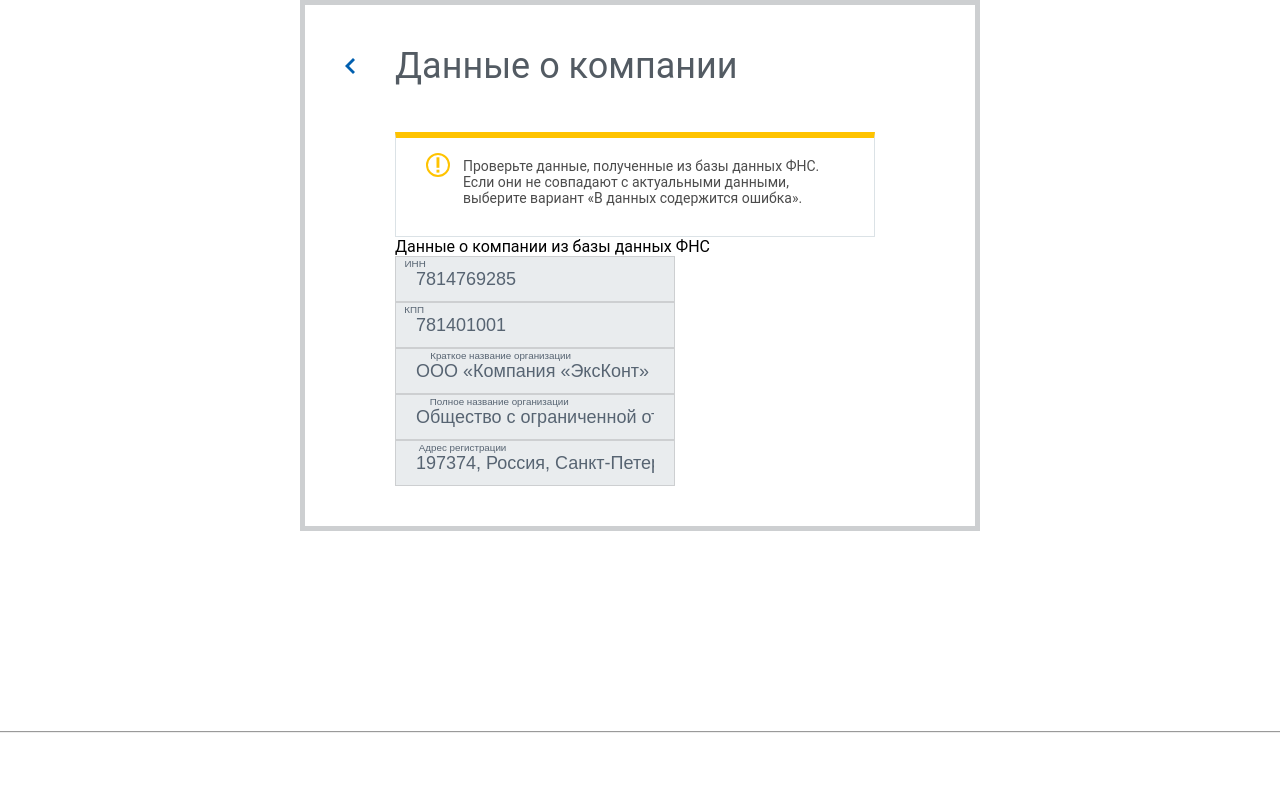
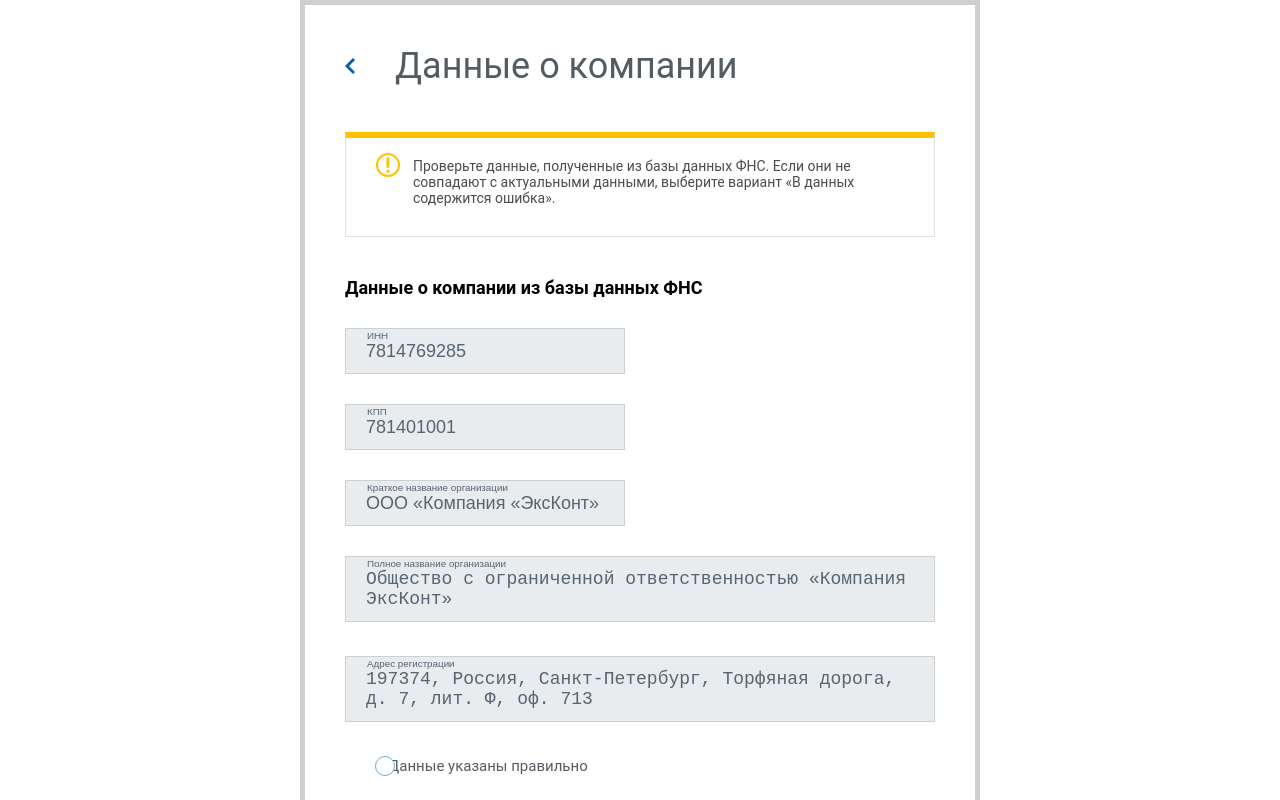
Before and after one commit to Mirzamorph/excont-react-modals, a React (Create React App) app: page / in a window 1280 px wide. Shown: the top 800 px of the page. Built offline with nearby package versions, Linux system fonts and the light colour scheme.

Commit message:
new component

```diff
--- a/src/components/Company.js
+++ b/src/components/Company.js
@@ -1,15 +1,16 @@
 import React from 'react';
 import Modal from './partials/Modal';
 import Promt from './partials/Promt';
-import { InputText } from './partials/FormParts';
+import { InputText, Textarea, RadioButton } from './partials/FormParts';
 
 const Company = () => (
   <Modal title="Данные о компании">
-    <div className="modal__container">
+    <div className="modal__promt">
       <Promt>
         Проверьте данные, полученные из базы данных ФНС. Если они не совпадают с
         актуальными данными, выберите вариант «В данных содержится ошибка».
       </Promt>
+    </div>
     <div className="modal__heading">Данные о компании из базы данных ФНС</div>
     <InputText placeholder="ИНН" disabled value="7814769285" />
     <InputText placeholder="КПП" disabled value="781401001" />
@@ -19,17 +20,27 @@ const Company = () => (
       disabled
       value="ООО «Компания «ЭксКонт»"
     />
-      <InputText
+    <Textarea
       placeholder="Полное название организации"
       disabled
-        value="Общество с ограниченной ответственностью «Компания Общество с ограниченной ответственностью «Компания
-        «ЭксКонт»«ЭксКонт»"
+      value="Общество с ограниченной ответственностью «Компания ЭксКонт»"
     />
-      <InputText
+    <Textarea
       placeholder="Адрес регистрации"
       disabled
       value="197374, Россия, Санкт-Петербург, Торфяная дорога, д. 7, лит. Ф, оф. 713"
     />
+    <div className="modal__radio-group">
+      <RadioButton title="Данные указаны правильно" name="radio" />
+      <RadioButton title="В данных содержится ошибка" name="radio" />
+    </div>
+    <div className="modal__heading">Контактные данные организации</div>
+    <div className="modal__center-block">
+      <InputText
+        placeholder="Номер телефона"
+        tip="Используется для контактов"
+      />
+      <InputText placeholder="E-mail адрес" />
     </div>
   </Modal>
 );
--- a/src/index.scss
+++ b/src/index.scss
@@ -84,7 +84,10 @@ $textBlue: #005FAF;
 }
 
 .form-field {
-  display: flex;
+  display: block;
+  &:has(&__tip) {
+    display: flex;
+  }
   &__checkbox,
   &__radio {
     margin-right: 15px;
@@ -196,7 +199,7 @@ $textBlue: #005FAF;
 
 .field__input {
   position: relative;
-  display: inline;
+  display: block;
   font-family: Arial, Helvetica, sans-serif;
   &-error {
     &:after {
@@ -208,11 +211,14 @@ $textBlue: #005FAF;
       top: 13px;
       right: 20px;
     }
-    input {
+    input, textarea {
       border: 1px solid #DD191D !important;
     }
   }
-  input {
+  &.field__textarea {
+    width: 100%;
+  }
+  input, textarea {
     width: 280px;
     height: 46px;
     border: 1px solid $borderColor;
@@ -228,7 +234,7 @@ $textBlue: #005FAF;
     &:not(:placeholder-shown) {
       & + label {
         color: #969696;
-        transform: translate(-17px, -15px) scale(0.7);
+        transform: translate(-15%, -15px) scale(0.7);
       }
     }
     &:disabled {
@@ -238,6 +244,12 @@ $textBlue: #005FAF;
           color: #576472;
         }
     }
+  }
+  textarea {
+    width: 100%;
+    height: auto;
+    resize: none;
+    overflow: hidden;
   }
   label {
     position: absolute;
@@ -332,6 +344,24 @@ body, html {
   &__title {
     @include header;
   }
+  &__promt {
+    margin-bottom: 40px;
+  }
+  &__heading {
+    font-size: 18px;
+    font-weight: bold;
+    margin-bottom: 30px;
+  }
+  & .form-field {
+    margin-bottom: 30px;
+  }
+  &__radio-group {
+    margin-left: 30px;
+    margin-bottom: 40px;
+    & .form-field {
+      margin-bottom: 25px;
+    }
+  }
   &__btn-back {
     display: block;
     width: 10px;
@@ -421,7 +451,8 @@ body, html {
 
 .promt {
   position: relative;
-  width: 480px;
+  // width: 480px;
+  width: 100%;
   max-width: 100%;
   padding: 20px 30px 30px 67px;
   border: 1px solid #DBE2E6;
```
Lines whose indentation alone changed are shown as unchanged.
